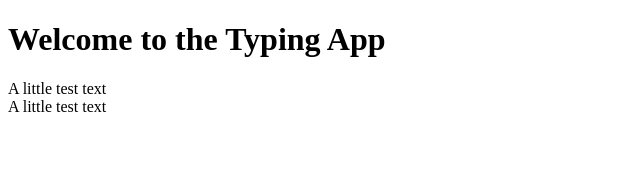
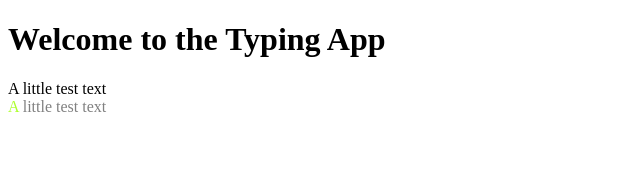
Before and after one commit to aitoAarni/typing-game, a React (Vite) app in the folder frontend/: page / in a window 1280 px wide. Shown: the top 170 px of the page, without its empty margins (0-640 px from the left). Built offline with nearby package versions, Linux system fonts and the light colour scheme.

Commit message:
letters can be individually colored now

```diff
--- a/frontend/package.json
+++ b/frontend/package.json
@@ -14,7 +14,8 @@
   "dependencies": {
     "react": "^19.1.0",
     "react-dom": "^19.1.0",
-    "react-router-dom": "^7.6.0"
+    "react-router-dom": "^7.6.0",
+    "sass": "^1.88.0"
   },
   "devDependencies": {
     "@eslint/js": "^9.25.0",
--- /dev/null
+++ b/frontend/src/components/TypingBox.module.scss
@@ -0,0 +1,18 @@
+@use "../styles/variables" as *;
+
+.container {
+    display: flex;
+    flex: 1;
+}
+
+.charCorrect {
+    color: greenyellow;
+}
+
+.charIncorrect {
+    color: red;
+}
+
+.charUntyped {
+    color: gray;
+}
--- a/frontend/src/components/TypingBox.tsx
+++ b/frontend/src/components/TypingBox.tsx
@@ -1,22 +1,46 @@
 import { useEffect, useState } from "react"
+import styles from "./TypingBox.module.scss"
 
 interface TypingBoxProps {
     text?: string
 }
-const TypingBox = ({text} : TypingBoxProps) => {
-    const [letterList, setLetterList] = useState<string[]>([])
+const TypingBox = ({ text }: TypingBoxProps) => {
+    const [charList, setCharList] = useState<string[]>([])
+    const [currentIndex, setCurrentIndex] = useState(0)
+    const [typedCorrectly, setTypedCorrectly] = useState<boolean[]>([])
+
     useEffect(() => {
         if (text?.length) {
-            setLetterList(text?.split(''))
+            setCharList(text?.split(""))
+            setTypedCorrectly(new Array(text.length).fill(null))
         }
     }, [text])
+    useEffect(() => {
+        const copy = [...typedCorrectly]
+        copy[currentIndex] = true
+        setTypedCorrectly(copy)
+    }, [currentIndex])
     return (
         <div>
             {text} <br />
-            {letterList.map((letter, index) => {
+            {charList.map((char, index) => {
+                const caretClass =
+                    currentIndex == index ? styles.caretActive : styles.caret
+                let charClass
+                if (typedCorrectly[index] == true) {
+                    charClass = styles.charCorrect
+                } else if (typedCorrectly[index] == false) {
+                    charClass = styles.charIncorrect
+                } else {
+                    charClass = styles.charUntyped
+                }
+
                 return (
-                    <span key={index} >
-                        {letter}
+                    <span key={index}>
+                        <span className={caretClass}></span>
+                        <span className={charClass}>
+                            {char}
+                        </span>
                     </span>
                 )
             })}
@@ -24,6 +48,4 @@ const TypingBox = ({text} : TypingBoxProps) => {
     )
 }
 
-
-
 export default TypingBox
--- /dev/null
+++ b/frontend/src/styles/variables.scss
@@ -0,0 +1 @@
+$primary-color: rgb(0, 174, 255);
```
Also changed, not shown: 1 other file (tests, documents, lock files or other folders).
